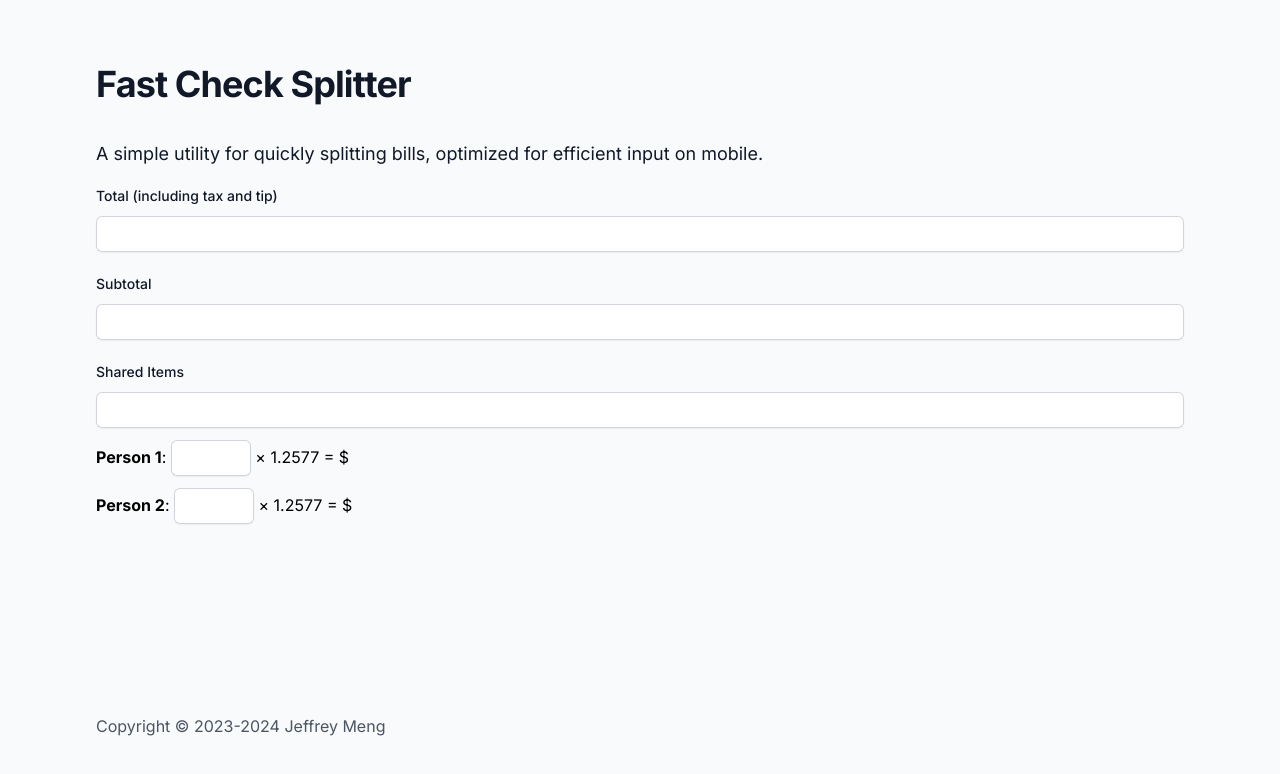
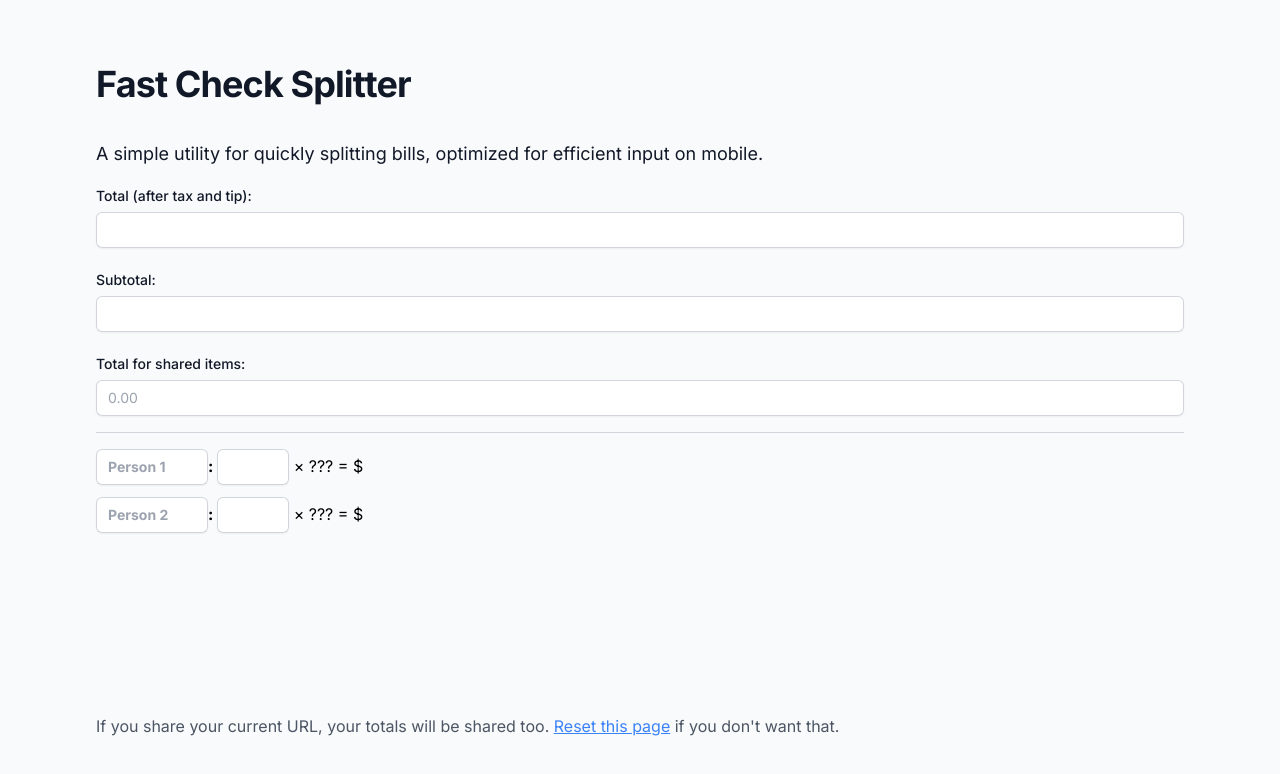
Before and after one commit to jeffreymeng/jeffkmeng.com, a Next.js app: page /split in a window 1280 px wide. Shown: the top 774 px of the page. Built offline with nearby package versions, Linux system fonts and the light colour scheme.

Commit message:
finish prototype of split

```diff
--- a/src/app/split/page.tsx
+++ b/src/app/split/page.tsx
@@ -1,135 +1,228 @@
 "use client";
 
-import React, { ChangeEvent } from "react";
+import React, { ChangeEvent, useEffect, useMemo } from "react";
 import Page from "@/components/Page";
-import StyledLink from "@/components/StyledLink";
-
-function Input({
-  label,
-  value,
-  onChange,
-}: {
-  label: string;
-  value: string;
-  onChange: (event: ChangeEvent<HTMLInputElement>) => void;
-}) {
-  // TODO: use flex
-  return (
-    <div className={"mt-5"}>
-      <label
-        htmlFor={`input-${label}`}
-        className="block text-sm font-medium leading-6 text-gray-900"
-      >
-        {label}
-      </label>
-      <div className="mt-2">
-        <input
-          type="number"
-          name={`input-${label}`}
-          value={value}
-          onChange={onChange}
-          className="block w-full rounded-md border-0 py-1.5 text-gray-900 shadow-sm ring-1 ring-inset ring-gray-300 placeholder:text-gray-400 focus:ring-2 focus:ring-inset focus:ring-indigo-600 sm:text-sm sm:leading-6"
-        />
-      </div>
-    </div>
-  );
-}
-
-function replaceAtIndex<T>(arr: T[], i: number, val: T): T[] {
-  const dup = arr.slice();
-  dup[i] = val;
-  return dup;
-}
-
-function isZero(x: null | number) {
-  return x === null || x === 0;
-}
-
-function parseMoney(x: string) {
-  const n = parseFloat(x);
-  if (isNaN(n)) {
-    return null;
-  }
-  return Math.round(n * 100);
-}
-
-function formatMoney(x: number | null) {
-  if (x === null) return "";
-  const dollars = Math.floor(x / 100);
-  const cents = ("" + (x % 100)).padEnd(2, "0");
-  return `${dollars}.${cents}`;
-}
+import cx from "classnames";
+import DollarInput from "@/components/split/DollarInput";
+import {
+  getEmptyPerson,
+  PersonSubtotal,
+  isEmpty,
+  replaceAtIndex,
+  formatDollars,
+  floorAndDistribute,
+  getURLDollarParam,
+  getPeopleFromURL,
+} from "@/utils/splitUtils";
+import Link from "next/link";
 
 const TIMES = "×";
 
 export default function SplitPage() {
-  const [total, setTotal] = React.useState<null | number>(null);
-  const [subtotal, setSubtotal] = React.useState<number | null>(null);
-  const [shared, setShared] = React.useState<number | null>(null);
-  const [people, setPeople] = React.useState<(number | null)[]>([null, null]);
-  console.log(people);
+  const [total, setTotal] = React.useState<null | number>(() =>
+    getURLDollarParam("total"),
+  );
+  const [subtotal, setSubtotal] = React.useState<number | null>(() =>
+    getURLDollarParam("subtotal"),
+  );
+  const [shared, setShared] = React.useState<number | null>(() =>
+    getURLDollarParam("shared"),
+  );
+  const [people, setPeople] = React.useState<PersonSubtotal[]>(() =>
+    getPeopleFromURL(),
+  );
+  useEffect(() => {
+    const url = new URL(window.location.href);
+    const urlContainsState = url.searchParams.has("total");
+
+    if (total !== null) {
+      url.searchParams.set("total", total + "");
+    } else {
+      url.searchParams.delete("total");
+    }
+    if (subtotal !== null) {
+      url.searchParams.set("subtotal", subtotal + "");
+    } else {
+      url.searchParams.delete("subtotal");
+    }
+    if (shared !== null) {
+      url.searchParams.set("shared", shared + "");
+    } else {
+      url.searchParams.delete("shared");
+    }
+    if (people.filter((p) => !isEmpty(p, 2)).length > 0) {
+      url.searchParams.set("people", btoa(JSON.stringify(people)));
+    } else {
+      url.searchParams.delete("people");
+    }
+
+    if (urlContainsState) {
+      window.history.replaceState({}, "", url);
+    } else {
+      window.history.pushState({}, "", url);
+    }
+  }, [total, subtotal, shared, people]);
+  const multiplier = !total || !subtotal ? null : total / subtotal;
+  const sharedSplitPerPerson = useMemo(
+    () =>
+      shared === null
+        ? null
+        : shared / people.filter((p, i) => !isEmpty(p, i)).length,
+    [shared, people],
+  );
+  const totals = useMemo(() => {
+    return floorAndDistribute(
+      people.map((person, index) => {
+        const personSharedSplit = isEmpty(person, index)
+          ? 0
+          : sharedSplitPerPerson || 0;
+        if (person.subtotal === null || multiplier === null) {
+          return 0;
+        }
+        return (person.subtotal + personSharedSplit) * multiplier;
+      }),
+    );
+  }, [people, sharedSplitPerPerson]);
+  const individualSubtotalSum = useMemo(() => {
+    return people.reduce((total: number | null, person, i) => {
+      const personSharedSplit = isEmpty(person, i)
+        ? 0
+        : sharedSplitPerPerson || 0;
+      return total === null || person.subtotal === null
+        ? total
+        : total + person.subtotal + personSharedSplit;
+    }, 0);
+  }, [people, subtotal, sharedSplitPerPerson]);
+  useEffect(() => {
+    if (
+      people.length >= 3 &&
+      isEmpty(people[people.length - 1], 2) &&
+      isEmpty(people[people.length - 2], 2)
+    ) {
+      setPeople(people.slice(0, -1));
+    } else if (!isEmpty(people[people.length - 1], 2)) {
+      setPeople([...people, getEmptyPerson()]);
+    }
+  }, [people, setPeople]);
   return (
-    <Page title={"Fast Check Splitter"}>
+    <Page
+      title={"Fast Check Splitter"}
+      footer={
+        <p className={"pt-3"}>
+          If you share your current URL, your totals will be shared too.{" "}
+          <a className={"link"} href={"/split"}>
+            Reset this page
+          </a>{" "}
+          if you don't want that.
+        </p>
+      }
+    >
       <p className="mt-6 text-lg leading-5 text-gray-900 dark:text-white">
         A simple utility for quickly splitting bills, optimized for efficient
         input on mobile.
       </p>
-      {/*TODO: store input and money (to handle invalid input, turn red), emit a onChange only on valid input.
-      Call component moneyinput.*/}
+
       <div className={"mt-5"}>
-        <Input
-          label={"Total (including tax and tip)"}
-          value={total}
-          onChange={(e) => setTotal(e.target.value)}
+        <DollarInput
+          label={"Total (after tax and tip):"}
+          type={"full-width"}
+          onChange={(v) => setTotal(v)}
+          initialValue={formatDollars(total)}
         />
-        <Input
-          label={"Subtotal"}
-          value={subtotal}
-          onChange={(e) => setTotal(e.target.value)}
+        <DollarInput
+          label={"Subtotal:"}
+          type={"full-width"}
+          onChange={(v) => setSubtotal(v)}
+          initialValue={formatDollars(subtotal)}
+          error={
+            total != null && subtotal != null && subtotal > total
+              ? "The subtotal should not be greater than the total"
+              : ""
+          }
         />
-        <Input
-          label={"Shared Items"}
-          value={shared}
-          onChange={(e) => setTotal(e.target.value)}
+        <DollarInput
+          label={"Total for shared items:"}
+          type={"full-width"}
+          placeholder={"0.00"}
+          initialValue={formatDollars(shared)}
+          onChange={(v) => setShared(v)}
         />
-        {people.map((personSubtotal, index) => (
+        <hr className="h-px my-4 bg-gray-300 border-0 dark:bg-gray-700" />
+        {people.map((person, index) => {
+          const personSharedSplit = isEmpty(person, index)
+            ? 0
+            : sharedSplitPerPerson || 0;
+          return (
             <p className={"mt-3"} key={index}>
-            <b>Person {index + 1}</b>:{" "}
               <input
-              type="number"
-              className="w-20 rounded-md border-0 py-1.5 text-gray-900 shadow-sm ring-1 ring-inset ring-gray-300 placeholder:text-gray-400 focus:ring-2 focus:ring-inset focus:ring-indigo-600 sm:text-sm sm:leading-6"
-              value={personSubtotal == null ? "" : formatMoney(personSubtotal)}
-              onChange={(e) => {
-                setPeople((o) => {
-                  const arr = replaceAtIndex(
-                    o,
-                    index,
-                    parseMoney(e.target.value)
-                  );
-                  if (
-                    arr.length >= 3 &&
-                    isZero(arr[arr.length - 1]) &&
-                    isZero(arr[arr.length - 2])
-                  ) {
-                    arr.pop();
-                  } else if (!isZero(arr[arr.length - 1])) {
-                    arr.push(null);
+                name={`name-${index}`}
+                value={person.name}
+                onChange={(e) =>
+                  setPeople((o) =>
+                    replaceAtIndex(o, index, {
+                      ...person,
+                      name: e.target.value,
+                    }),
+                  )
                 }
-                  return arr;
-                });
-              }}
+                placeholder={`Person ${index + 1}`}
+                className={cx(
+                  "w-28 font-bold inline rounded-md border-0 py-1.5 shadow-sm ring-1 ring-inset",
+                  "placeholder:text-gray-400 focus:ring-2 focus:ring-inset sm:text-sm sm:leading-6",
+                  "ring-gray-300 focus:ring-indigo-600 text-gray-900",
+                )}
+              />
+              <b>{":  "}</b>
+              <span className={"whitespace-nowrap text-right"}>
+                {personSharedSplit > 0 && "("}
+                <DollarInput
+                  type={"inline"}
+                  initialValue={formatDollars(person.subtotal)}
+                  onChange={(v) =>
+                    setPeople((o) =>
+                      replaceAtIndex(o, index, {
+                        ...person,
+                        subtotal: v,
+                      }),
+                    )
+                  }
                 />{" "}
-            {TIMES} <span>1.2577</span> ={" "}
+                {personSharedSplit > 0
+                  ? "+ " + formatDollars(personSharedSplit) || "???"
+                  : ""}
+                {personSharedSplit > 0 && ")"} {TIMES}{" "}
+                <span>
+                  {multiplier === null
+                    ? "???"
+                    : Math.round(multiplier * 1000) / 1000}
+                </span>{" "}
+                ={" "}
                 <span>
                   $
-              {personSubtotal === null
+                  {person.subtotal === null || multiplier == null
                     ? ""
-                : formatMoney(Math.round(personSubtotal * 1.2577))}
+                    : formatDollars(totals[index])}
+                </span>
               </span>
             </p>
+          );
+        })}
+      </div>
+      {individualSubtotalSum !== null &&
+        subtotal !== null &&
+        individualSubtotalSum !== subtotal &&
+        (individualSubtotalSum < subtotal ? (
+          <p className="pt-5 italic text-gray-600">
+            ${formatDollars(subtotal - individualSubtotalSum)} of the subtotal
+            is still unaccounted for.
+          </p>
+        ) : (
+          <p className="pt-5 italic text-gray-600">
+            The individual subtotals add up to{" "}
+            {formatDollars(individualSubtotalSum - subtotal)} more than the
+            entered subtotal.
+          </p>
         ))}
-        {/*  TODO: make the cents add up for the calculation instead of rounding. */}
-      </div>
     </Page>
   );
 }
--- a/src/components/Page.tsx
+++ b/src/components/Page.tsx
@@ -4,17 +4,17 @@ import React, { ReactNode } from "react";
 export default function Page({
   title,
   children,
-  noFooter,
+  footer = true,
 }: {
   title?: string;
   children: ReactNode;
-  noFooter?: boolean;
+  footer?: boolean | ReactNode;
 }) {
   return (
     <main className={"min-h-screen bg-gray-50"}>
       <div
         className={cx(
-          "relative isolate min-h-screen flex flex-col mx-auto max-w-7xl px-6 md:px-16 lg:px-24 py-12 sm:py-16"
+          "relative isolate min-h-screen flex flex-col mx-auto max-w-7xl px-6 md:px-16 lg:px-24 py-12 sm:py-16",
         )}
       >
         {title && (
@@ -26,9 +26,15 @@ export default function Page({
           <div className="">{children}</div>
         </div>
 
-        {!noFooter && (
+        {footer !== false && (
           <p className="mt-16 text-md leading-5 text-gray-600 dark:text-gray-400">
-            Copyright &copy; 2023-2024 Jeffrey Meng
+            {footer === true ? (
+              <React.Fragment>
+                Copyright &copy; 2023-2024 Jeffrey Meng
+              </React.Fragment>
+            ) : (
+              footer
+            )}
           </p>
         )}
       </div>
--- /dev/null
+++ b/src/components/split/DollarInput.tsx
@@ -0,0 +1,65 @@
+import React, { useEffect } from "react";
+import cx from "classnames";
+import { formatDollars, parseDollars } from "@/utils/splitUtils";
+
+export default function DollarInput({
+  label,
+  error,
+  onChange,
+  type,
+  placeholder,
+  initialValue = "",
+  resetKey = 0,
+}: {
+  type: "inline" | "full-width";
+  label?: string;
+  onChange: (cents: number | null) => void;
+  error?: string;
+  placeholder?: string;
+  initialValue?: string;
+  resetKey?: number;
+}) {
+  const [value, setValue] = React.useState(initialValue);
+  const [valid, setValid] = React.useState(true);
+
+  const inputBox = (
+    <input
+      type="number"
+      name={`input-${label}`}
+      value={value}
+      onChange={(e) => {
+        const newValue = e.target.value;
+        setValue(newValue);
+        const parsed = parseDollars(newValue);
+        setValid(parsed !== null);
+        onChange(parsed);
+      }}
+      className={cx(
+        "rounded-md border-0 py-1.5 shadow-sm ring-1 ring-inset",
+        "placeholder:text-gray-400 focus:ring-2 focus:ring-inset sm:text-sm sm:leading-6",
+        error || !valid
+          ? "ring-red-400 focus:ring-red-600 text-red-900"
+          : "ring-gray-300 focus:ring-indigo-600 text-gray-900",
+        type == "inline" ? "w-[4.5rem] inline" : "w-full block",
+      )}
+      placeholder={placeholder}
+    />
+  );
+  if (type == "inline") {
+    return inputBox;
+  }
+  return (
+    <div className={cx(label && "mt-5")}>
+      {label && (
+        <label
+          htmlFor={`input-${label}`}
+          className="block text-sm font-medium leading-6 text-gray-900"
+        >
+          {label}
+        </label>
+      )}
+      <div className="mt-1">{inputBox}</div>
+      {error && <p className="mt-2 text-sm text-red-600">{error}</p>}
+    </div>
+  );
+}
--- /dev/null
+++ b/src/utils/splitUtils.ts
@@ -0,0 +1,136 @@
+"use client";
+export type Money = number; // integer number of cents
+
+export type PersonSubtotal = {
+  name: string;
+  subtotal: number | null;
+};
+
+export function parseDollars(input: string): Money | null {
+  // Parses the input string and returns null if it is invalid, and the dollar
+  // amount, in cents, if it is valid. If the input is blank, it is treated as
+  // valid and 0 is returned.
+  input = input.trim();
+  if (input === "") {
+    return 0;
+  }
+  const regex = /^\$?(\d+)?\.?(\d{1,2})?$/;
+  const matches = input.match(regex);
+  if (!matches) {
+    return null;
+  }
+  const dollars = matches[1] === undefined ? 0 : parseInt(matches[1], 10);
+  const cents =
+    matches[2] === undefined
+      ? 0
+      : parseInt(matches[2], 10) * (matches[2].length === 1 ? 10 : 1);
+  return dollars * 100 + cents;
+}
+
+export function formatDollars(x: Money | null) {
+  if (x === null) return "";
+  const dollars = Math.floor(x / 100);
+  const cents = ("" + (x % 100)).padStart(2, "0");
+  return `${dollars}.${cents}`;
+}
+
+export function replaceAtIndex<T>(arr: T[], i: number, val: T): T[] {
+  const dup = arr.slice();
+  dup[i] = val;
+  return dup;
+}
+
+export function isEmpty(p: PersonSubtotal, i: number) {
+  // The first two people are never considered empty
+  // Other people are empty if their name is empty and their subtotal is zero or null.
+  return i >= 2 && p.name === "" && !p.subtotal;
+}
+
+export function getEmptyPerson(): PersonSubtotal {
+  return {
+    name: "",
+    subtotal: null,
+  };
+}
+
+/**
+ * Floors each amount to the nearest cent, and then distributes the remaining
+ * cents to the amounts that were originally the closest to the next cent
+ * (if the same, tiebreaker is first the total amount, next the index).
+ * This has the effect of rounding each quantity in amounts without
+ * modifying the total.
+ *
+ * For example, floorAndDistribute([1000/3, 1000/3, 1000/3]) => [334, 333, 333]
+ * @param amounts - Quantities to floor. Each quantity should be a (possibly
+ * partial) number of cents.
+ */
+export function floorAndDistribute(amounts: number[], total?: number): Money[] {
+  if (total === undefined) {
+    total = Math.round(amounts.reduce((total, val) => total + val, 0));
+  }
+  const floored = amounts.map((x, i) => ({
+    i,
+    removedAmount: x - Math.floor(x),
+    floored: Math.floor(x),
+  }));
+  const flooredTotal = floored.reduce((total, val) => total + val.floored, 0);
+  const centsToAddBack = total - flooredTotal;
+  const distributionPriority = floored.toSorted((a, b) => {
+    if (a.removedAmount != b.removedAmount) {
+      // first priority is the amount removed (higher amounts first)
+      return b.removedAmount - a.removedAmount;
+    }
+    if (a.floored != b.floored) {
+      // second priority is the total amount (higher amounts first)
+      return b.floored - a.floored;
+    } else {
+      // tiebreaker is the index (lower indices first)
+      return a.i - b.i;
+    }
+  });
+  for (let i = 0; i < centsToAddBack; i++) {
+    distributionPriority[i].floored += 1;
+  }
+  return floored.map((x) => x.floored);
+}
+
+export function getURLDollarParam(key: string) {
+  const url = new URL(window.location.href);
+  const val = url.searchParams.get(key);
+  return safeParseDollars(val);
+}
+
+function safeParseDollars(amount: string | null) {
+  try {
+    if (amount === null) {
+      return null;
+    }
+    const parsed = parseInt(amount, 10);
+    if (Number.isNaN(parsed) || parsed < 0) {
+      return null;
+    }
+    return parsed;
+  } catch (e) {
+    return null;
+  }
+}
+
+export function getPeopleFromURL(): PersonSubtotal[] {
+  try {
+    const url = new URL(window.location.href);
+    const val = url.searchParams.get("people");
+    if (val === null) {
+      return [getEmptyPerson(), getEmptyPerson()];
+    }
+    const parsed: any = JSON.parse(atob(val));
+    if (parsed.length < 2) {
+      return [getEmptyPerson(), getEmptyPerson()];
+    }
+    return parsed.map((p: any) => ({
+      name: p.name || "",
+      subtotal: safeParseDollars(p.subtotal),
+    }));
+  } catch (e) {
+    return [getEmptyPerson(), getEmptyPerson()];
+  }
+}
--- a/tsconfig.json
+++ b/tsconfig.json
@@ -19,6 +19,7 @@
         "name": "next"
       }
     ],
+    "types": ["vitest/globals"],
     "paths": {
       "@/*": ["./src/*"]
     }
```
Also changed, not shown: eslint.config.mjs (added, +7 -0 lines), package.json (+25 -23 lines), .eslintrc.json (deleted), 2 other files (tests, documents, lock files or other folders). Lines whose indentation alone changed are shown as unchanged.
